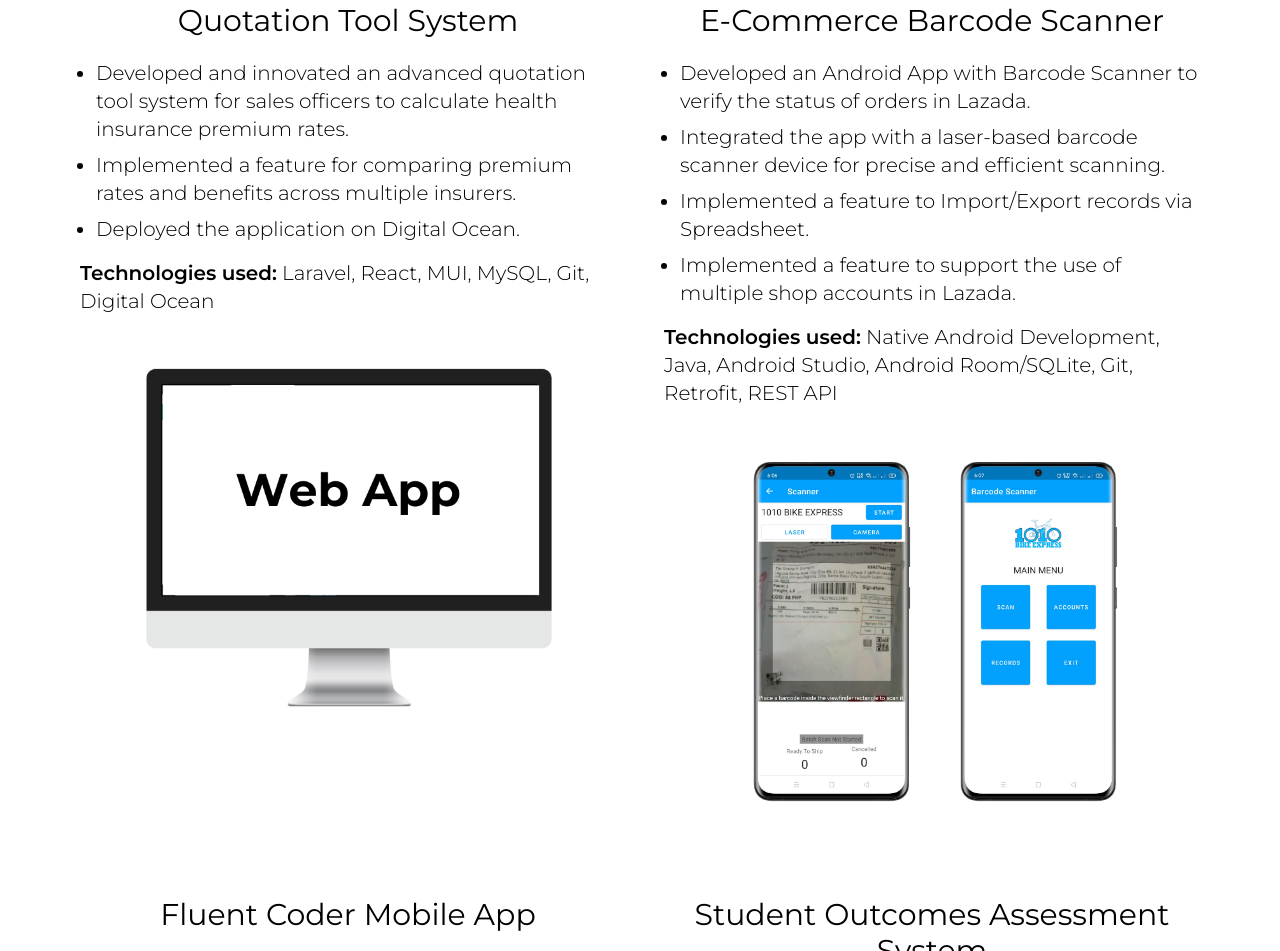
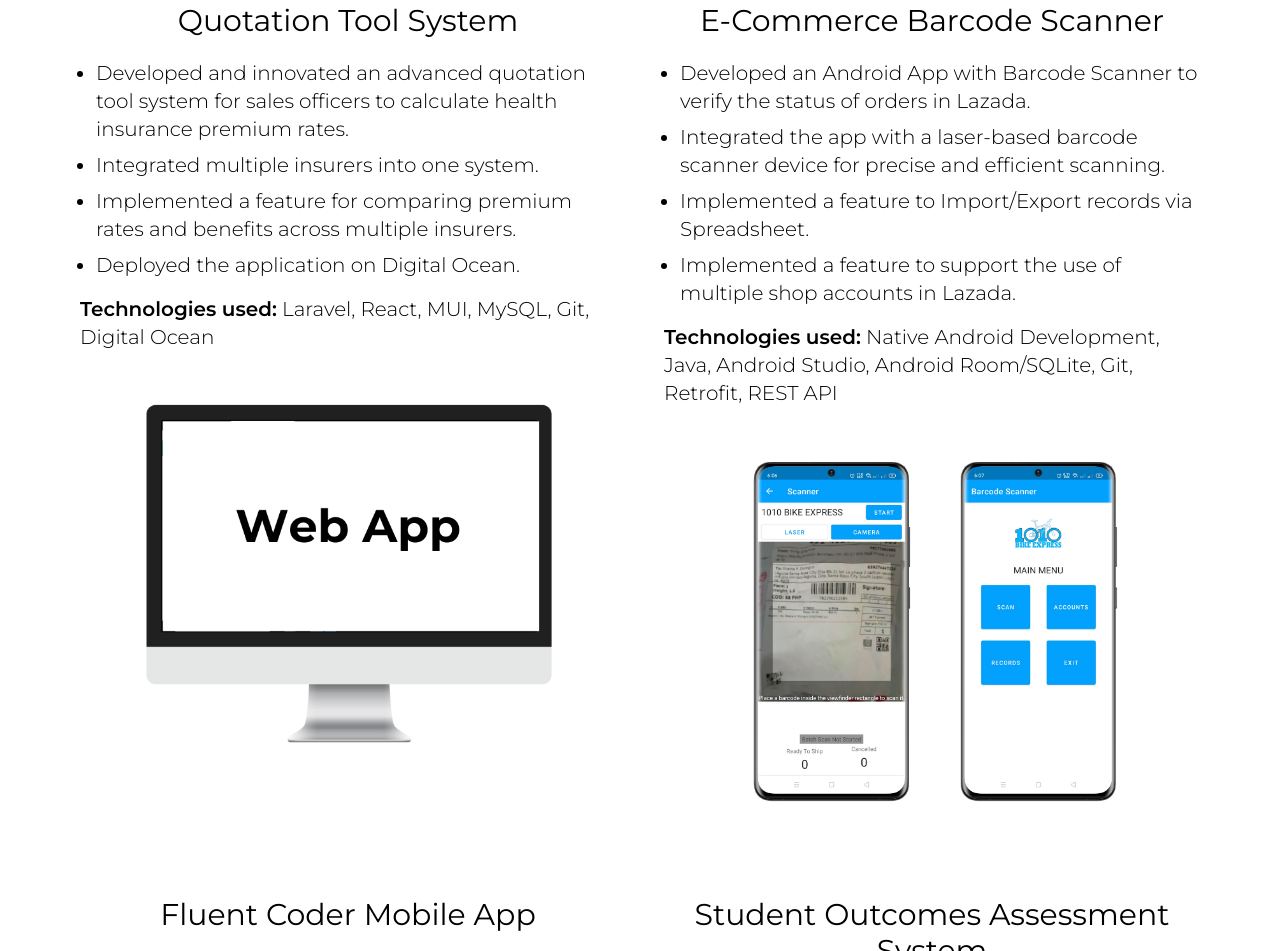
Before and after one commit to jasper-diongco/jasper-diongco.github.io, a plain HTML site: page index.html in a window 1280 px wide. Shown: the part 2668-3619 px from the top of the page. Drawn offline with Linux system fonts and the light colour scheme.

Commit message:
Add Item in Quotation Tool Project

```diff
--- a/index.html
+++ b/index.html
@@ -161,6 +161,7 @@
           <ul class="list-disc ml-4 text-xl space-y-2 mt-7 lg:mt-12 font-light">
             <li>Developed and innovated an advanced quotation tool system for sales officers to calculate health
               insurance premium rates.</li>
+            <li>Integrated multiple insurers into one system.</li>
             <li>Implemented a feature for comparing premium rates and benefits across multiple insurers.</li>
             <li>Deployed the application on Digital Ocean.</li>
           </ul>
```
